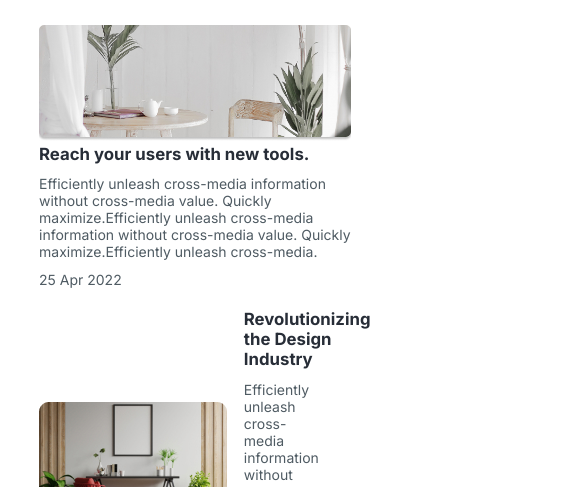
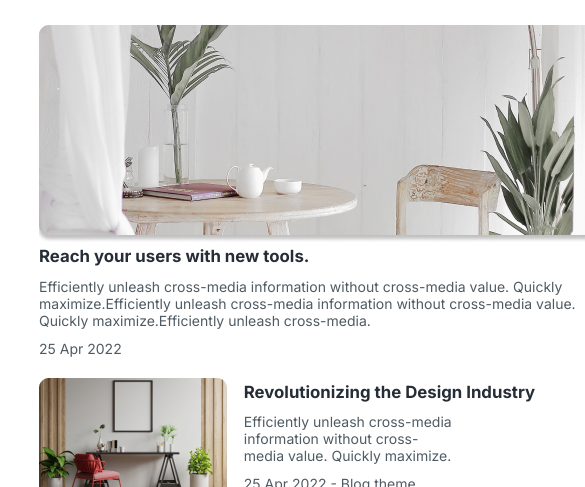
Before and after one commit to Ahmed-Ahmed16/LookScout-figma-website, a plain HTML site: page index.html in a window 390 px wide. Shown: the part 357-844 px from the top of the page, 585 px wide, since content can reach past the window. Drawn offline with Linux system fonts and the light colour scheme.

Commit message:
Update styles.css

```diff
--- a/styles.css
+++ b/styles.css
@@ -545,9 +545,10 @@ footer #footSpan::after {
     font-size: 14px;
   }
 
-  img {
+  .articles h5,
+  p,
+  span {
     max-width: 100%;
-    height: auto;
   }
 
   section .hook h1 {
```
